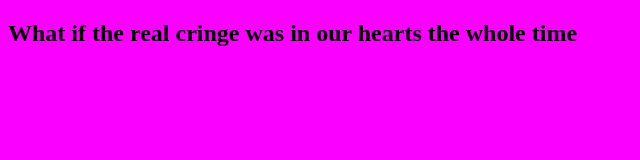
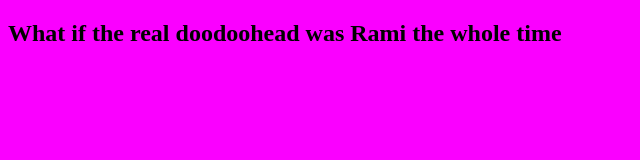
Before and after one commit to maxxjabr/doodoohead-lmao, a plain HTML site: page index.html in a window 1280 px wide. Shown: the whole page, without its empty margins (0-640 px from the left). Drawn offline with Linux system fonts and the light colour scheme.

Commit message:
Update index.html

```diff
--- a/index.html
+++ b/index.html
@@ -2,7 +2,7 @@
 <html>
 <body>
 
-<h2>What if the real cringe was in our hearts the whole time</h2>
+<h2>What if the real doodoohead was Rami the whole time</h2>
 
 <p id="demo"></p>
 
```
